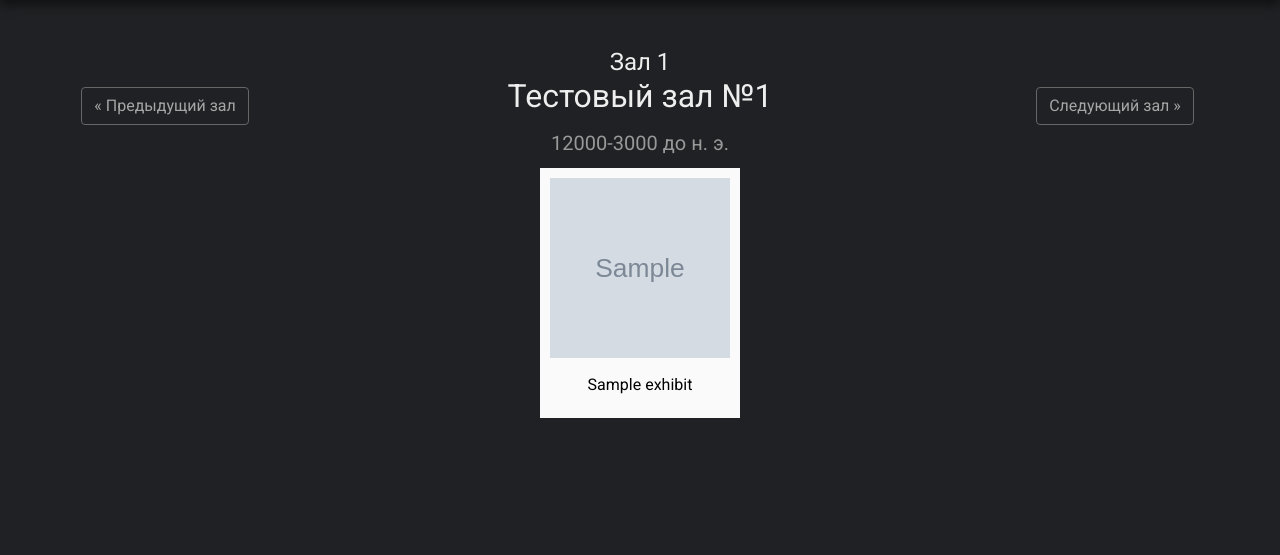
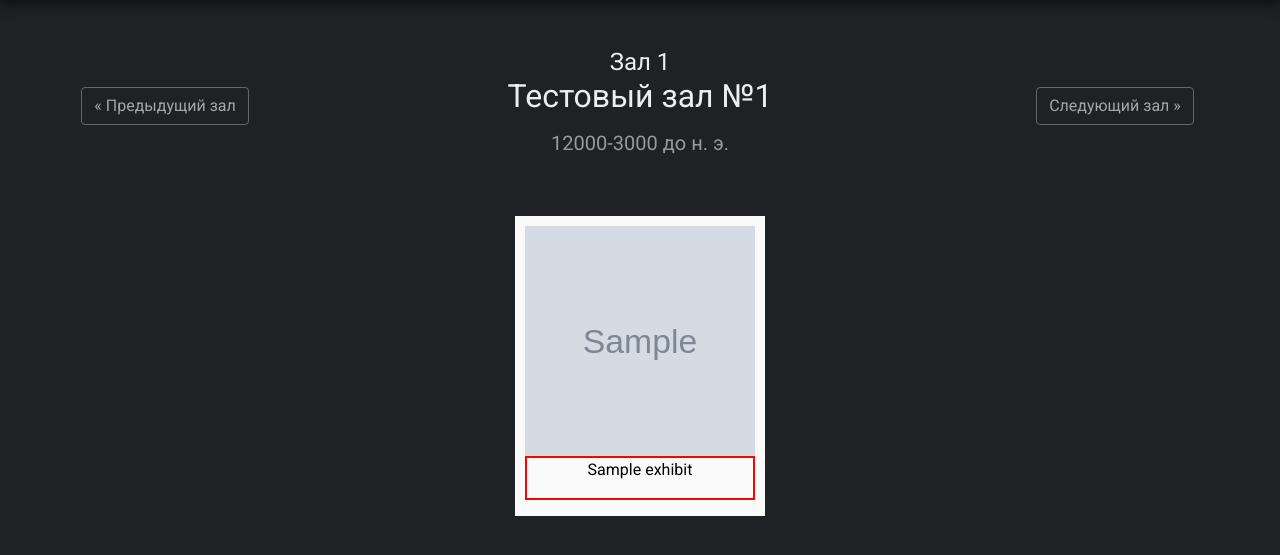
Before and after one commit to project-six/it-museum, a Django app: template museum/templates/hall.html in a window 1280 px wide. Shown: the part 60-615 px from the top of the page. Run offline with Django 3.2, Linux system fonts and the light colour scheme; data comes from the database, SQL or seed files in the repository; the template is opened without the code that fills it: values that come from a table or form of the project are taken from there, most other values are stand-ins (such as "Sample title", 1, 10 or a date in 2020); grey boxes marked "Sample" are stand-in pictures; parts of the project's set-up code (start-up, migrations or seed data) failed here and were passed over; some libraries are stand-ins or nearby versions.

Commit message:
Styling of polaroids

```diff
--- a/museum/static/css/style.css
+++ b/museum/static/css/style.css
@@ -84,21 +84,26 @@ body {
 
 .polaroid {
     background-color: #fafafa;
-    width: 200px;
-    height: 250px;
-    display: inline-block;
-    padding: 10px;
+    width: 250px;
+    height: 300px;
+    display: inline-flex;
+    flex-flow: column;
+    padding: 10px 10px 0;
     margin: 5px 15px;
 }
 
 .polaroid > .polaroid-image {
     background-size: cover;
     display: block;
-    width: 180px;
-    height: 180px;
+    width: 230px;
+    height: 230px;
+    flex: 0 1 auto;
 }
 
 .polaroid > .polaroid-caption {
     color: #000;
-    margin-top: 15px;
+    /*margin-top: 15px;*/
+    height: auto;
+    border: 2px solid red;
+    flex: 0 1 auto;
 }
--- a/museum/templates/base.html
+++ b/museum/templates/base.html
@@ -11,7 +11,7 @@
           integrity="sha384-WskhaSGFgHYWDcbwN70/dfYBj47jz9qbsMId/iRN3ewGhXQFZCSftd1LZCfmhktB" crossorigin="anonymous">
     <link href="https://fonts.googleapis.com/css?family=Roboto+Mono|Roboto:400,400i,700&amp;subset=cyrillic"
           rel="stylesheet">
-    <link href="{% static 'css/style.css' %}?v=10" rel="stylesheet">
+    <link href="{% static 'css/style.css' %}?v=13" rel="stylesheet">
 </head>
 
 <body>
--- a/museum/templates/hall.html
+++ b/museum/templates/hall.html
@@ -5,7 +5,7 @@
 {% endblock %}
 
 {% block content %}
-    <div class="row mt-5">
+    <div class="row my-5">
         <div class="col-md-2 d-flex align-items-center justify-content-center">
             {% if hall.number != min %}
                 <a href="{% url 'hall' prev %}" class="btn  btn-museum">&laquo; Предыдущий зал</a>
--- a/museum/views.py
+++ b/museum/views.py
@@ -27,6 +27,6 @@ def hall(request, hall_number):
          'next': h_next.number if hasattr(h_next, 'number') else h.number,
          'min': h_min.number,
          'max': h_max.number,
-         'exhibits': h.exhibits.all()
+         'exhibits': h.exhibits.filter(images__isnull=False)
          }
     )
```
